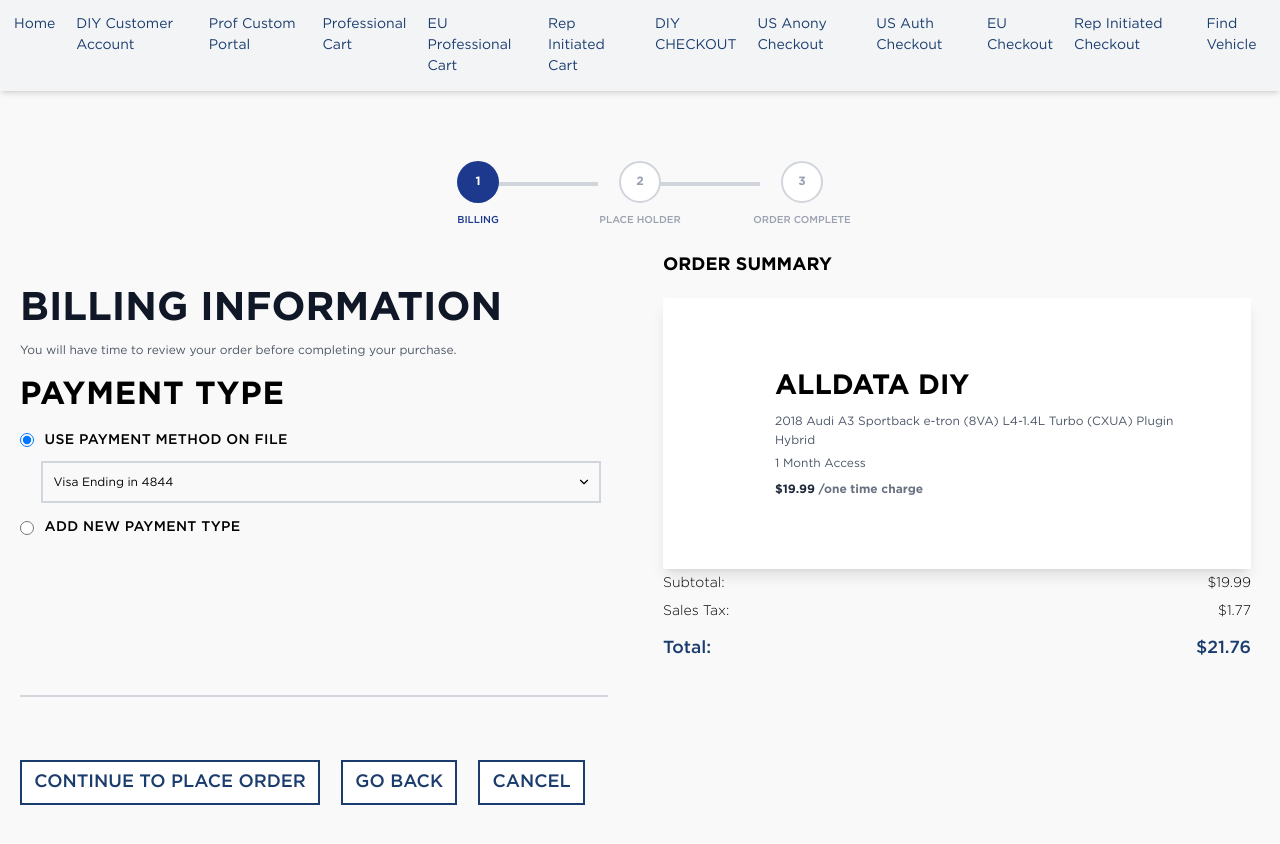
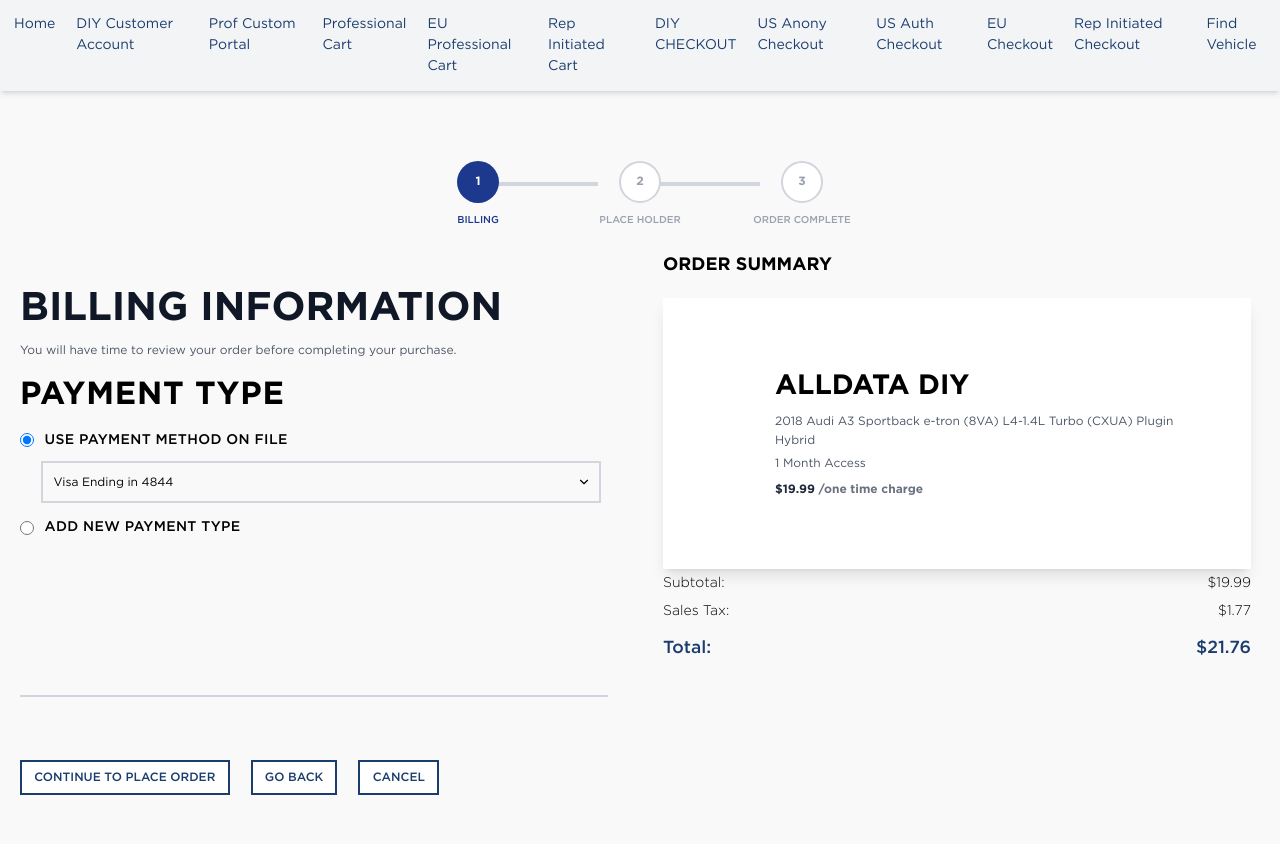
Before and after one commit to MayuriPapat25/AllDataReact, a React (Vite) app: page /diycheckout in a window 1280 px wide. Shown: the top 844 px of the page. Built offline with nearby package versions, Linux system fonts and the light colour scheme.

Commit message:
vehicle: The button style updated.

```diff
--- a/src/components/molecules/StepContentDIYCheckout/index.jsx
+++ b/src/components/molecules/StepContentDIYCheckout/index.jsx
@@ -166,6 +166,7 @@
                     onClick={primaryButton.onClick}
                     disabled={primaryButton.disabled}
                     className={primaryButton.className || "btn btn-primary mr-2"}
+                    size="sm"
                 >
                     {primaryButton.text}
                 </Button>
@@ -174,6 +175,7 @@
                         onClick={secondaryButton.onClick}
                         variant={secondaryButton.variant || "outline"}
                         className={secondaryButton.className || "btn btn-secondary mr-2"}
+                        size="sm"
                     >
                         {secondaryButton.text}
                     </Button>
@@ -183,6 +185,7 @@
                         onClick={ternaryButton.onClick}
                         variant={ternaryButton.variant || "outline"}
                         className={ternaryButton.className || "btn btn-secondary mr-2"}
+                        size="sm"
                     >
                         {ternaryButton.text}
                     </Button>
--- a/src/components/organisms/DiySubscriptions/DiySubscriptions.jsx
+++ b/src/components/organisms/DiySubscriptions/DiySubscriptions.jsx
@@ -112,6 +112,7 @@
             variant="outline"
             className="btn btn-primary"
             onClick={handleViewCart}
+            size='sm'
           // className="px-6 py-2 border-2 border-orange-500 text-orange-500 hover:bg-orange-50 font-semibold bg-transparent"
           >
             VIEW CART ({cartCount})
@@ -122,6 +123,7 @@
           variant="outline"
           className="btn btn-secondary"
           onClick={handleAddMoreVehicle}
+          size='sm'
         // className="px-6 py-2 border border-border text-foreground hover:bg-muted font-semibold bg-transparent"
         >
           ADD MORE VEHICLES
--- a/src/styles/button.css
+++ b/src/styles/button.css
@@ -61,13 +61,10 @@
     border-color: var(--btn-primary-border);
     color: var(--btn-primary-text);
 
-    &::before {
-      background-color: var(--btn-primary-hover-bg);
-    }
-
     &:hover,
     &:active {
       color: var(--btn-primary-hover-text);
+      background-color: var(--btn-primary-hover-bg);
 
       &::before {
         @apply h-full;
@@ -81,14 +78,11 @@
     border-color: var(--btn-secondary-border);
     color: var(--btn-secondary-text);
 
-    &::before {
-      background-color: var(--btn-secondary-hover-bg);
-    }
-
     &:hover,
     &:active {
       border-color: var(--btn-secondary-hover-border);
       color: var(--btn-secondary-hover-text);
+      background-color: var(--btn-secondary-hover-bg);
 
       &::before {
         @apply h-full;
```
